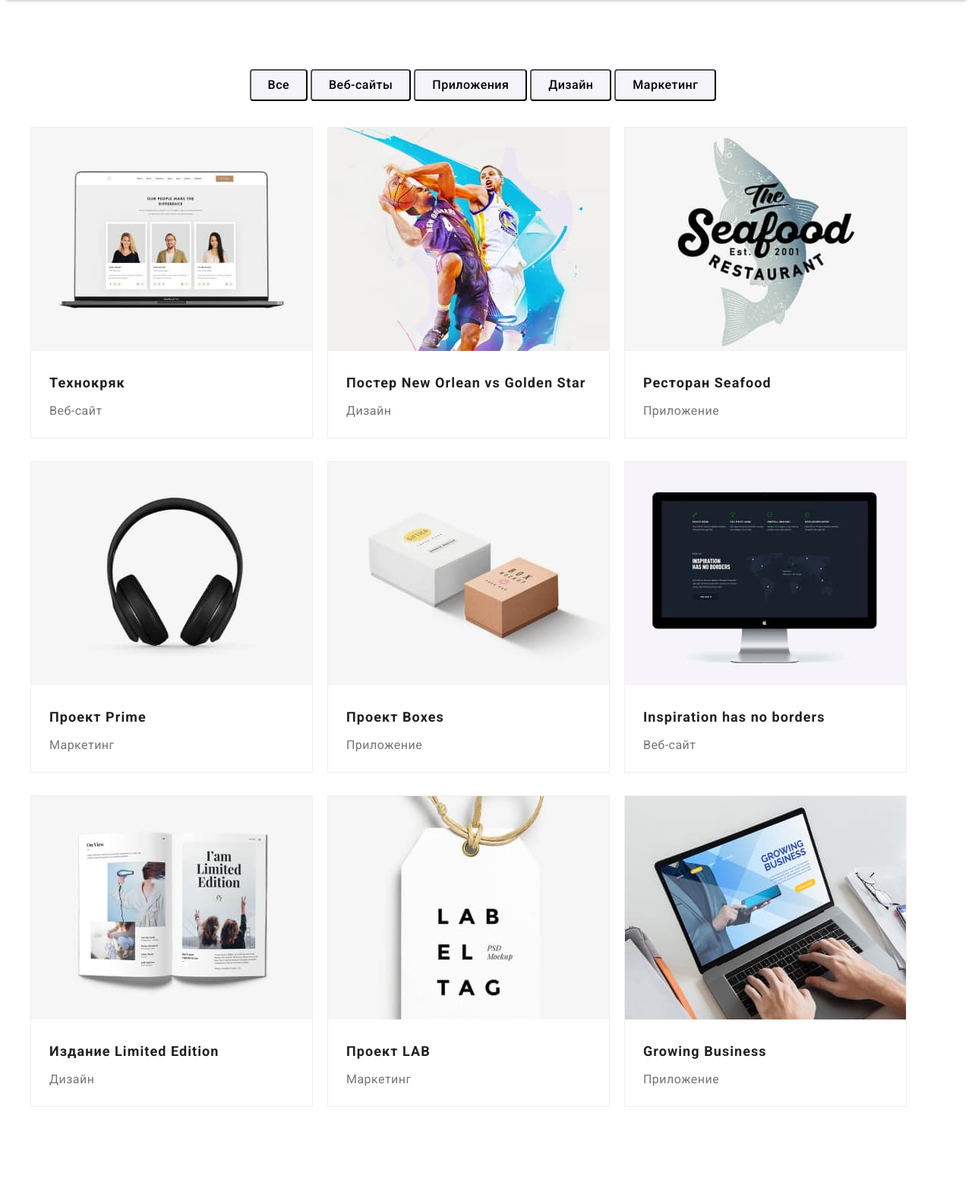
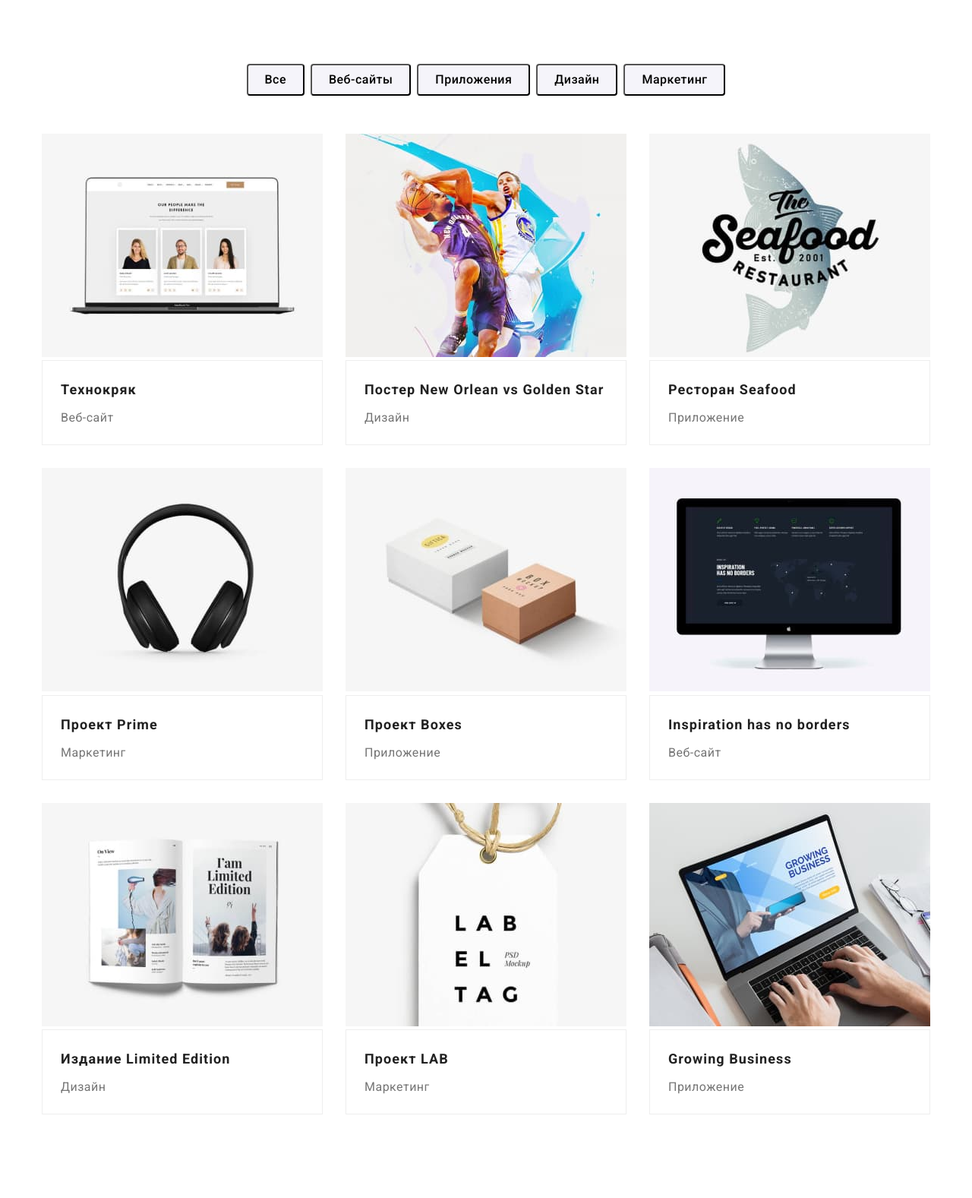
Before and after one commit to KostyaGnatyuk/goit-markup-hw-03, a plain HTML site: page portfolio.html in a window 1280 px wide. Shown: the part 92-1669 px from the top of the page at 76% size. Drawn offline with nearby package versions, Linux system fonts and the light colour scheme.

Commit message:
25.04 edits

```diff
--- a/css/styles.css
+++ b/css/styles.css
@@ -34,7 +34,7 @@ padding-right: 15px;
 .top {
 background-color: #FFFFFF;
 margin: 0;
-box-shadow: 0px 4px 4px 0px #00000040;
+border-bottom: 1px solid #ECECEC;
 }
 .bottom {
 background-color: #2F303A;
@@ -123,7 +123,6 @@ letter-spacing: 0.03em;
 color: rgba(255, 255, 255, 0.6);
 font-style: normal;
 text-decoration: none;
-padding-bottom: 9px;
 }
 .contacts-bottom:hover,
 .contacts-bottom:focus {
@@ -201,9 +200,10 @@ cursor: pointer;
 }
 .header-list-item {
 flex-wrap: wrap;
-width: 270px;
+max-width: 270px;
 display: inline-block;
 justify-content: space-between;
+align-items: center;
 }
 .header-list-item:not(:last-child) {
 padding-right: 30px;
@@ -215,15 +215,14 @@ letter-spacing: 0.03em;
 color: var(--text-color);
 list-style: none;
 padding-top: 103px;
+flex-basis: calc(100%/4-30px);
 }
 .header-text .container {
 }
 .header-list-item .ideas {
 display: flex;
 justify-content: space-around;
-align-items: flex-start;
 margin 0;
-flex-wrap: wrap;
 justify-content: space-between;
 }
 .ideas {
@@ -243,7 +242,8 @@ font-size: 14px;
 line-height: 1.71;
 letter-spacing: 0.03em;
 color: var(--additional-text-color);
-margin: 0;
+margin: 0 auto;
+min-width: 270px;
 }
 .class-box {
 padding-top: 94px;
@@ -267,8 +267,12 @@ padding-bottom: 50px;
 margin: 0;
 }
 .second-header-item {
-display: inline-block;
+display: flex;
 justify-content: center;
+}
+.class-list {
+display: flex;
+margin: 0;
 }
 .second-header-item:not(:last-child) {
 margin-right: 30px;
@@ -300,6 +304,10 @@ margin: 0;
 .team-box-item:not(:last-child) {
     margin-right: 30px;
 }
+.employee-position {
+padding-top: 30px;
+padding-bottom: 30px;
+}
 .employee {
 font-weight: 500;
 font-size: 16px;
@@ -308,7 +316,7 @@ text-align: center;
 letter-spacing: 0.03em;
 color: var(--text-color);
 margin: 0;
-padding-top: 30px;
+margin-bottom: 10px;
 }
 .position {
 font-weight: 400;
@@ -318,21 +326,17 @@ text-align: center;
 letter-spacing: 0.03em;
 color: var(--additional-text-color);
 margin: 0;
-padding-top: 10px;
-padding-bottom: 30px;
 }
 .button-list {
-padding-right: 8px;
+display: flex;
+justify-content: center;
+align-items: center;
+margin: 0 auto;
 padding-top: 94px;
-padding-bottom: 34px;
+margin-bottom: 50px;
 }
-.button-list .container {
-margin: 0 auto;
-display: flex;
-justify-content: space-around;
-}
-.button-list-item {
-display: inline-block;
+.button-list-item:not(:last-child) {
+margin-right: 8px;
 }
 .portfolio-header {
 font-size: 18px;
@@ -340,35 +344,34 @@ line-height: 2.0;
 letter-spacing: 0.06em;
 color: var(--text-color);
 margin: 0 auto;
-padding-left: 24px;
-padding-right: 24px;
-padding-top: 20px;
 }
 .portfolio-text {
 font-size: 16px;
 line-height: 1.875;
 letter-spacing: 0.03em;
 color: var(--additional-text-color);
-padding-left: 24px;
-padding-right: 24px;
 margin: 0 auto;
 padding-top: 4px;
-padding-bottom: 20px;
 }
 .portfolio-list {
 padding-bottom: 94px;
-}
-.portfolio-list .container {
-margin: 0 auto;
-padding-top: 0;
-margin: 0 auto;
+display: flex;
+flex-wrap: wrap;
 }
 .portfolio-list-item {
 display: inline-block;
 justify-content: center;
+margin-bottom: 30px;
+}
+.portfolio-list-item:not(:nth-child(3n)){
+margin-right: 30px;
+}
+.portfolio-block {
 border: 1px solid #EEEEEE;
-margin-bottom: 30px;
-margin-right: 15px;
+padding-top: 20px;
+padding-bottom: 20px;
+padding-left: 24px;
+padding-right: 24px;
 }
 .adress {
 font-weight: 400;
@@ -378,8 +381,7 @@ letter-spacing: 0.03em;
 color: #FFFFFF;
 font-style: normal;
 background-color: #2F303A;
-margin: 0;
-padding-top: 20px;
+margin-top: 20px;
 }
 .bottom {
 padding-top: 60px;
@@ -388,7 +390,6 @@ padding-bottom: 60px;
 .bottom .container {
 margin: 0 auto;
 }
-.bottom-list-item:first-child {
-padding-top: 9px;
-padding-bottom: 9px;
+.bottom-list-item {
+margin-top: 9px;
 }
--- a/portfolio.html
+++ b/portfolio.html
@@ -9,7 +9,7 @@
     <link rel="preconnect" href="https://fonts.gstatic.com" crossorigin>
     <link href="https://fonts.googleapis.com/css2?family=Raleway:wght@700&family=Roboto:wght@400;500;700;900&display=swap"
         rel="stylesheet">
-    <link rel="normalize" href="https://cdnjs.cloudflare.com/ajax/libs/modern-normalize/1.1.0/modern-normalize.min.css" />
+    <link rel="stylesheet" href="https://cdnjs.cloudflare.com/ajax/libs/modern-normalize/1.1.0/modern-normalize.min.css" />
     <link rel="stylesheet" href="./css/styles.css" />
 </head>
 
@@ -29,55 +29,69 @@
         </div>
     </header>
     <main>
-        <section class="button-list">
+        <section class="portfolio">
         <div class="container">
-        <ul class="list">
+        <ul class="button-list list">
             <li class="button-list-item"><button type="button" class="button-portfolio">Все</button></li>
             <li class="button-list-item"><button type="button" class="button-portfolio">Веб-сайты</button></li>
             <li class="button-list-item"><button type="button" class="button-portfolio">Приложения</button></li>
             <li class="button-list-item"><button type="button" class="button-portfolio">Дизайн</button></li>
             <li class="button-list-item"><button type="button" class="button-portfolio">Маркетинг</button></li>
         </ul>
-        </div>
-        </section>
-        <section class="portfolio-list">
-        <div class="container">
-        <ul class="list">
+        <ul class="portfolio-list list">
                 <li class="portfolio-list-item"><img src="./hw1-images/homework2-1.jpg" alt="Страница веб-сайта" width="370" height="294">
+                    <div class="portfolio-block">
                     <h3 class="portfolio-header">Технокряк</h3>
                     <p class="portfolio-text">Веб-сайт</p>
+                    </div>
                 </li>
                 <li class="portfolio-list-item"><img src="./hw1-images/homework2-2.jpg" alt="Постер с баскетболистами" width="370" height="294">
+                    <div class="portfolio-block">
                     <h3 class="portfolio-header">Постер New Orlean vs Golden Star</h3>
                     <p class="portfolio-text">Дизайн</p>
+                    </div>
                 </li>
                 <li class="portfolio-list-item"><img src="./hw1-images/homework2-3.jpg" alt="Приложение рыбного ресторана" width="370" height="294">
+                    <div class="portfolio-block">
                     <h3 class="portfolio-header">Ресторан Seafood</h3>
                     <p class="portfolio-text">Приложение</p>
+                    </div>
                 </li>
                 <li class="portfolio-list-item"><img src="./hw1-images/homework2-4.jpg" alt="Наушники" width="370" height="294">
+                    <div class="portfolio-block">
                     <h3 class="portfolio-header">Проект Prime</h3>
                     <p class="portfolio-text">Маркетинг</p>
+                    </div>
                 </li>
                 <li class="portfolio-list-item"><img src="./hw1-images/homework2-5.jpg" alt="Коробки" width="370" height="294">
+                    <div class="portfolio-block">
                     <h3 class="portfolio-header">Проект Boxes</h3>
                     <p class="portfolio-text">Приложение</p>
+                    </div>
                 </li>
                 <li class="portfolio-list-item"><img src="./hw1-images/homework2-6.jpg" alt="Страница веб-сайта" width="370" height="294">
+                    <div class="portfolio-block">
                     <h3 class="portfolio-header">Inspiration has no borders</h3>
                     <p class="portfolio-text">Веб-сайт</p>
+                    </div>
                 </li>
                 <li class="portfolio-list-item"><img src="./hw1-images/homework2-7.jpg" alt="Книга" width="370" height="294">
+                    <div class="portfolio-block">
                     <h3 class="portfolio-header">Издание Limited Edition</h3>
                     <p class="portfolio-text">Дизайн</p>
+                    </div>
                 </li>
                 <li class="portfolio-list-item"><img src="./hw1-images/homework2-8.jpg" alt="Бирка" width="370" height="294">
+                    <div class="portfolio-block">
                     <h3 class="portfolio-header">Проект LAB</h3>
                     <p class="portfolio-text">Маркетинг</p>
+                    </div>
                 </li>
                 <li class="portfolio-list-item"><img src="./hw1-images/homework2-9.jpg" alt="Ноутбук" width="370" height="294">
+                    <div class="portfolio-block">
                     <h3 class="portfolio-header">Growing Business</h3>
                     <p class="portfolio-text">Приложение</p>
+                    </div>
                 </li>
             </ul>
         </div>
```
Also changed, not shown: index.html (+12 -4 lines). Lines whose indentation alone changed are shown as unchanged.
